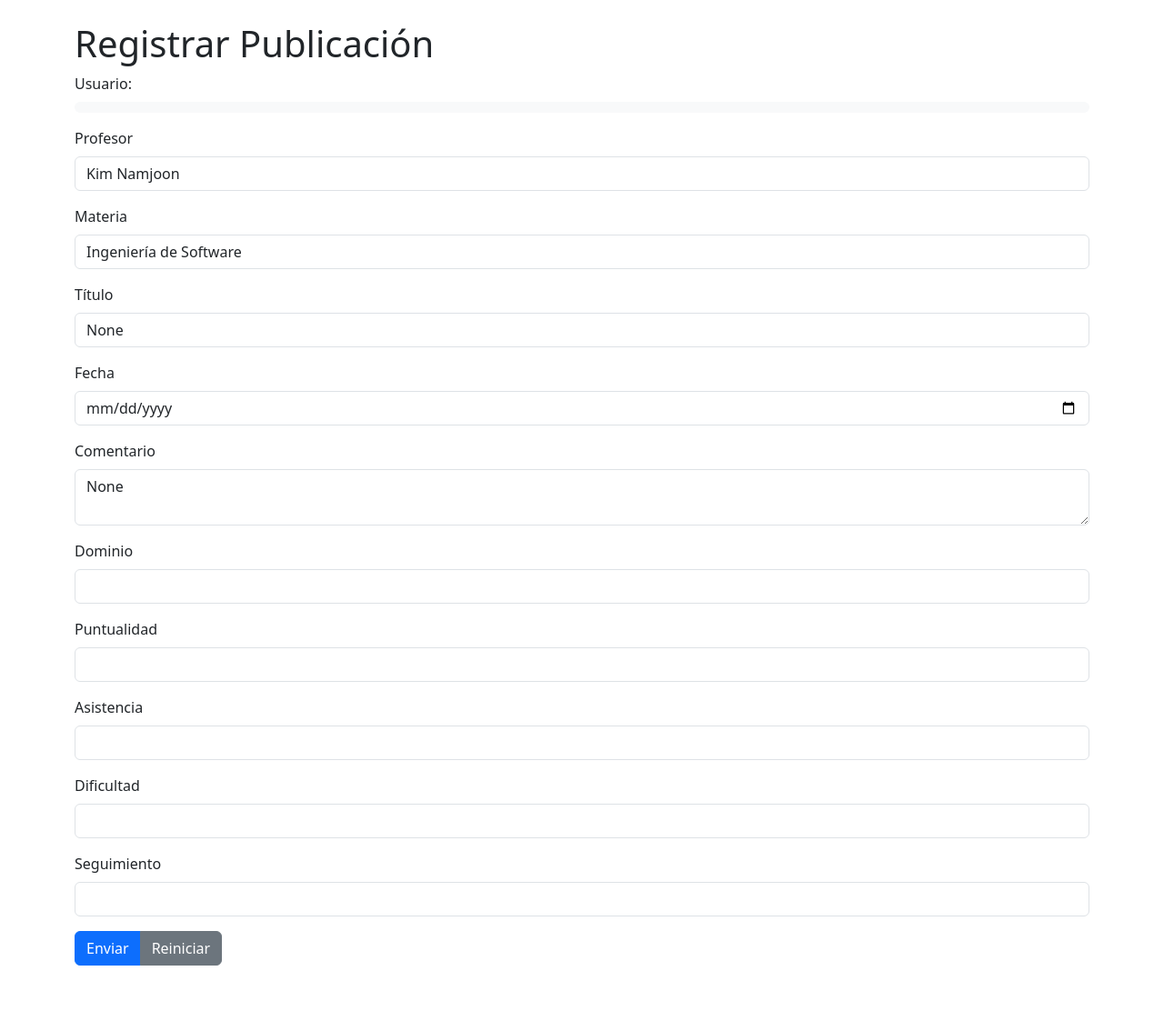
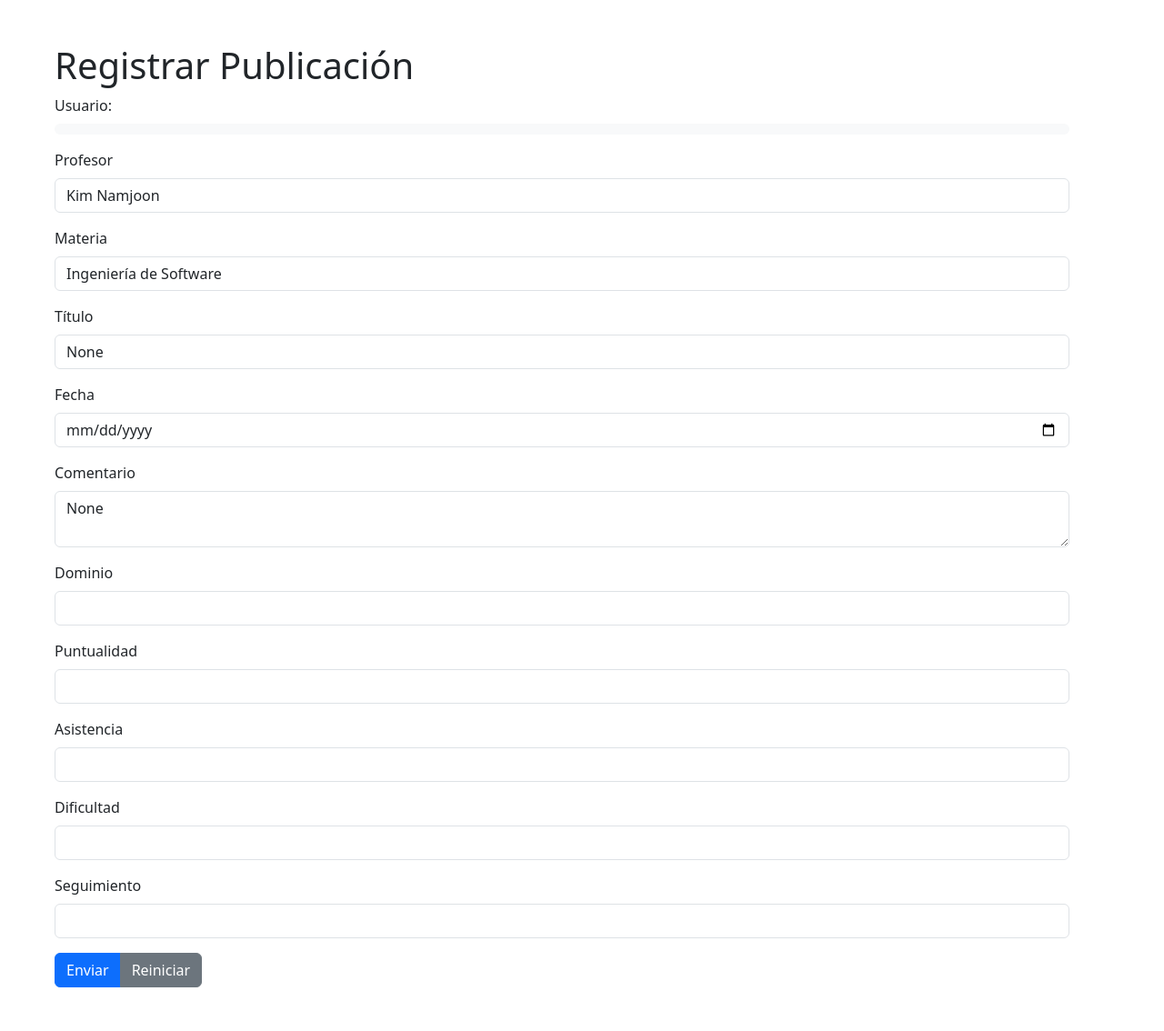
Before and after one commit to oayala775/wikiprofes, a Django app: a page that uses templates/publicacion/publicacion_form.html in a window 1280 px wide. Shown: the part 56-1190 px from the top of the page at 91% size. Before the commit the page ends 1118 px from the top, so only its background shows below. Run offline with Django 5.2, Linux system fonts and the light colour scheme; data comes from the database, SQL or seed files in the repository; both versions use the stored data as it was after the commit.

Commit message:
corr: added margins

```diff
--- a/templates/publicacion/publicacion_form.html
+++ b/templates/publicacion/publicacion_form.html
@@ -7,7 +7,7 @@
 
 {% block content %}
 <section>
-    <div class="container">
+    <div class="container m-5">
         <h1 style="margin-top: 20px">Registrar Publicación</h1>
         {% for error in form.non_field_errors %}
         <div class="alert alert-danger" role="alert">
```
Also changed, not shown: db.sqlite3.
